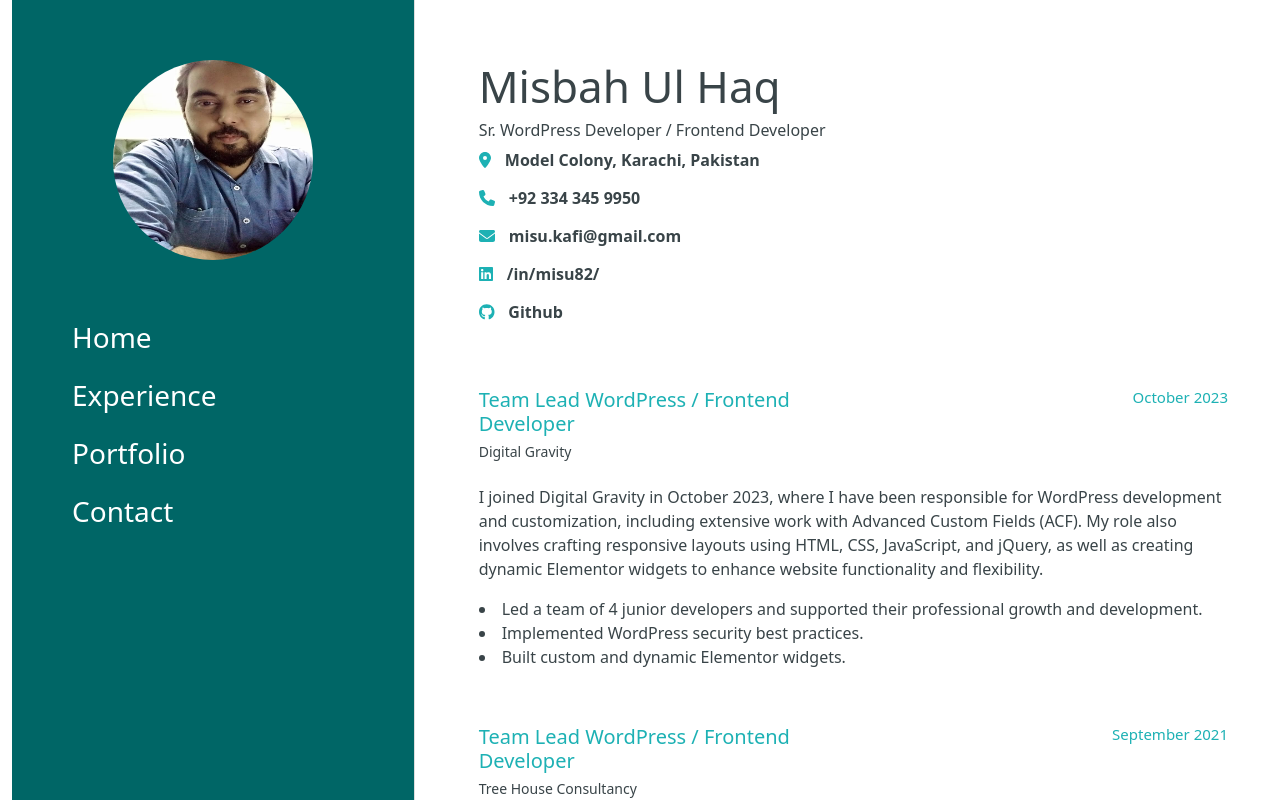
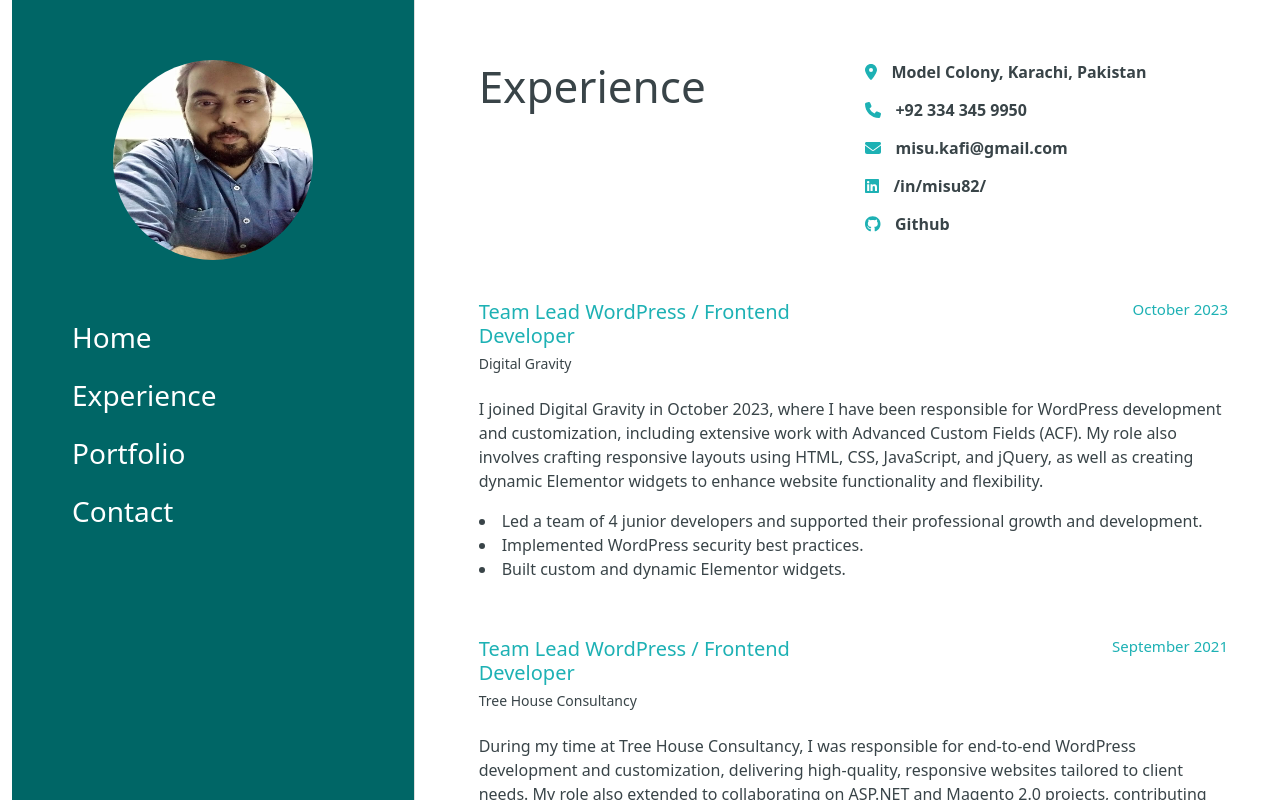
Before and after one commit to MisbahUlHaq1982/react-profile, a React (Create React App) app: page /experience in a window 1280 px wide. Built offline with nearby package versions, Linux system fonts and the light colour scheme.

Commit message:
Added new features to React project

```diff
--- a/src/pages/Contact.js
+++ b/src/pages/Contact.js
@@ -15,11 +15,11 @@ const Contact = () => {
           <div className='col-12 col-md-8'>
             <div className='rightSideColumn'>
               <div className='row mb-5 home-intro'>
-                <div className='col'>
+                <div className='col col-sm-12 col-md-12 col-lg-6'>
                   <h1>Contact</h1>
                   {/* <h6>Sr. WordPress Developer / Frontend Developer</h6> */}
                 </div>
-                <div className='col'>
+                <div className='col col-sm-12 col-md-12 col-lg-6'>
                   <ul>
                     <li><FontAwesomeIcon icon={faLocationDot} /> <a href='https://www.google.com/maps/place/Model+Colony+Malir+Cantonment,+Karachi,+Pakistan/@24.9012372,67.1794362,15z/data=!3m1!4b1!4m6!3m5!1s0x3eb337623ec7436f:0x48231685184fd3f2!8m2!3d24.9023473!4d67.1892!16zL20vMDlwMWts?entry=ttu&g_ep=EgoyMDI1MDUyNy4wIKXMDSoASAFQAw%3D%3D' target='_blank' rel='noopener noreferrer'>Model Colony, Karachi, Pakistan</a></li>
                     <li><FontAwesomeIcon icon={faPhone} /> +92 334 345 9950</li>
--- a/src/pages/Experience.js
+++ b/src/pages/Experience.js
@@ -15,11 +15,10 @@ const Experience = () => {
           <div className='col-12 col-md-8'>
             <div className='rightSideColumn'>
               <div className='row mb-5 home-intro'>
-                <div className='col col-sm-12 col-md-12'>
-                  <h1>Misbah Ul Haq</h1>
-                  <h6>Sr. WordPress Developer / Frontend Developer</h6>
+                <div className='col col-sm-12 col-md-12 col-lg-6'>
+                  <h1>Experience</h1>
                 </div>
-                <div className='col col-sm-12 col-md-12'>
+                <div className='col col-sm-12 col-md-12 col-lg-6'>
                   <ul>
                     <li><FontAwesomeIcon icon={faLocationDot} /> <a href='https://www.google.com/maps/place/Model+Colony+Malir+Cantonment,+Karachi,+Pakistan/@24.9012372,67.1794362,15z/data=!3m1!4b1!4m6!3m5!1s0x3eb337623ec7436f:0x48231685184fd3f2!8m2!3d24.9023473!4d67.1892!16zL20vMDlwMWts?entry=ttu&g_ep=EgoyMDI1MDUyNy4wIKXMDSoASAFQAw%3D%3D' target='_blank' rel='noopener noreferrer'>Model Colony, Karachi, Pakistan</a></li>
                     <li><FontAwesomeIcon icon={faPhone} /> +92 334 345 9950</li>
--- a/src/pages/Home.js
+++ b/src/pages/Home.js
@@ -15,11 +15,11 @@ const Home = () => {
           <div className='col-12 col-md-8'>
             <div className='rightSideColumn'>
               <div className='row mb-5 home-intro'>
-                <div className='col col-sm-12 col-md-12'>
+                <div className='col col-sm-12 col-md-12 col-lg-6'>
                   <h1>Misbah Ul Haq</h1>
                   <h6>Sr. WordPress Developer / Frontend Developer</h6>
                 </div>
-                <div className='col col-sm-12 col-md-12'>
+                <div className='col col-sm-12 col-md-12 col-lg-6'>
                   <ul>
                     <li><FontAwesomeIcon icon={faLocationDot} /> <a href='https://www.google.com/maps/place/Model+Colony+Malir+Cantonment,+Karachi,+Pakistan/@24.9012372,67.1794362,15z/data=!3m1!4b1!4m6!3m5!1s0x3eb337623ec7436f:0x48231685184fd3f2!8m2!3d24.9023473!4d67.1892!16zL20vMDlwMWts?entry=ttu&g_ep=EgoyMDI1MDUyNy4wIKXMDSoASAFQAw%3D%3D' target='_blank' rel='noopener noreferrer'>Model Colony, Karachi, Pakistan</a></li>
                     <li><FontAwesomeIcon icon={faPhone} /> +92 334 345 9950</li>
--- a/src/pages/portfolio.js
+++ b/src/pages/portfolio.js
@@ -16,8 +16,7 @@ const portfolio = () => {
             <div className='rightSideColumn'>
               <div className='row mb-5 home-intro'>
                 <div className='col col-sm-12 col-md-12 col-lg-6'>
-                  <h1>Misbah Ul Haq</h1>
-                  <h6>Sr. WordPress Developer / Frontend Developer</h6>
+                  <h1>Portfolio</h1>
                 </div>
                 <div className='col col-sm-12 col-md-12 col-lg-6'>
                   <ul>
```
